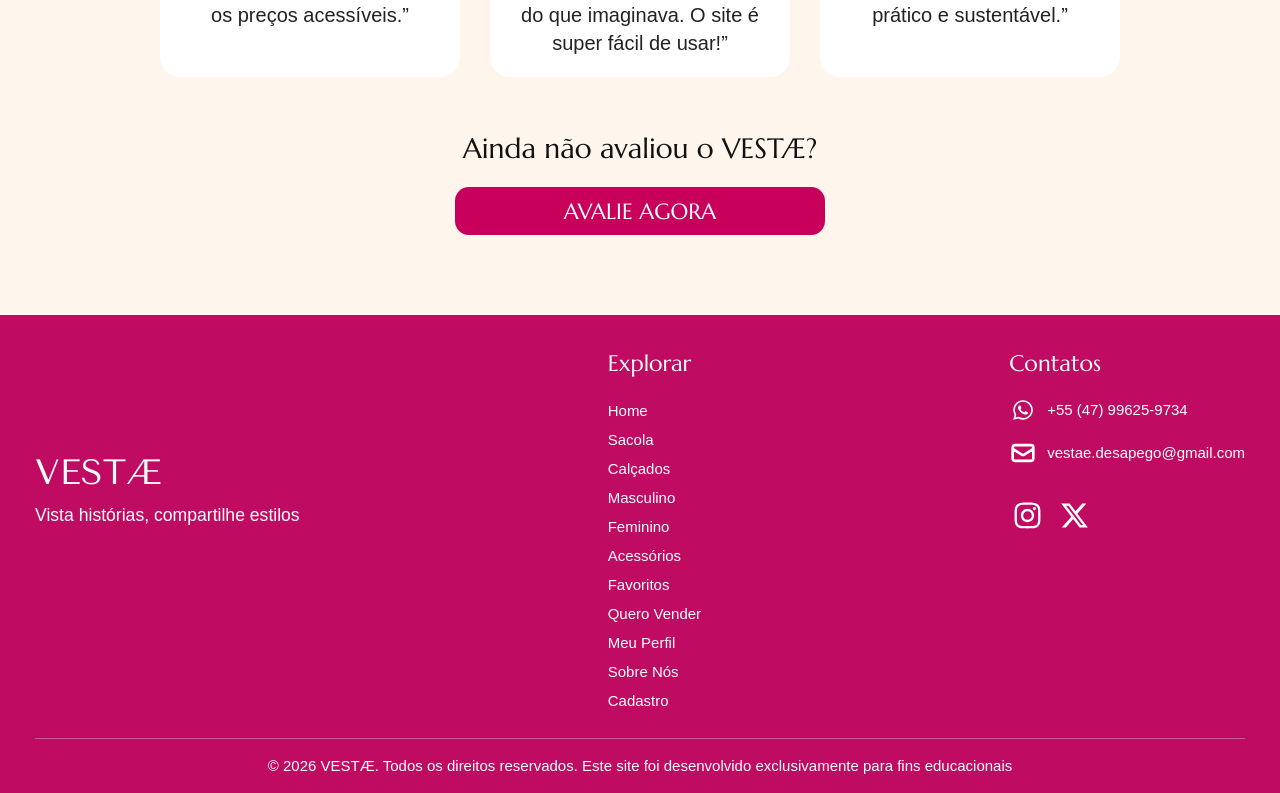
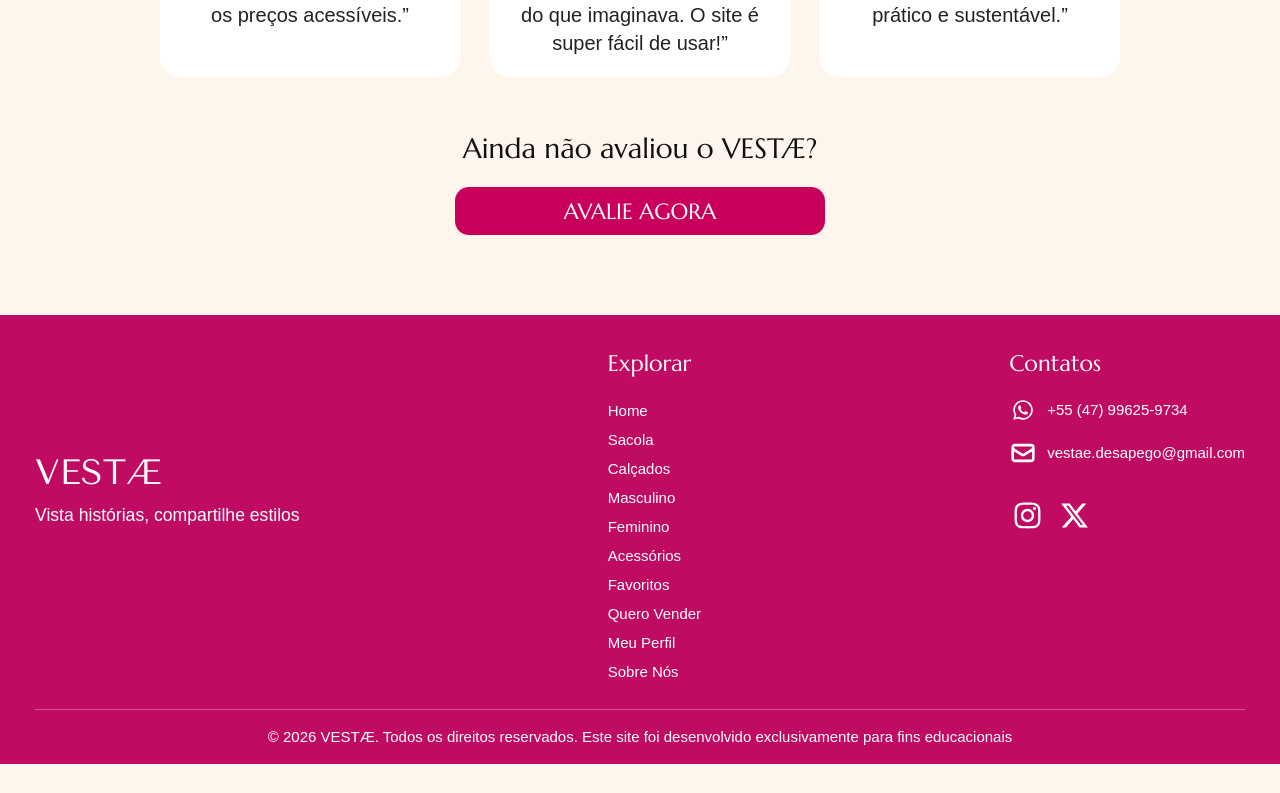
Before and after one commit to alicelanznaster/Hackathon---Vestae, a Vue app: page / in a window 1280 px wide. Shown: the part 2603-3396 px from the top of the page. After the commit the page ends 3367 px from the top, so only its background shows below. Built offline with nearby package versions, Linux system fonts and the light colour scheme; a web font is replaced by a local one.

Commit message:
FIX: remoção routerlink de cadastro

```diff
--- a/src/components/layout/AppFooter.vue
+++ b/src/components/layout/AppFooter.vue
@@ -29,7 +29,6 @@ import { RouterLink } from 'vue-router';
                     <li><RouterLink to="/anunciar">Quero Vender</RouterLink></li>
                     <li><RouterLink to="/perfil">Meu Perfil</RouterLink></li>
                     <li><RouterLink to="/sobre">Sobre Nós</RouterLink></li>
-                    <li><RouterLink to="cadastro">Cadastro</RouterLink> </li>
                 </ul>
             </div>
                 <div class="contato">
```
